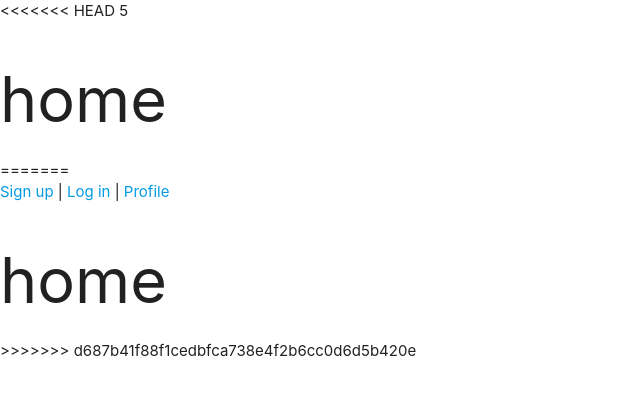
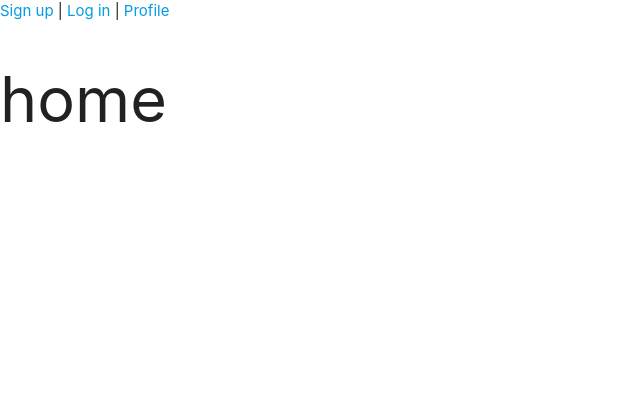
Before and after one commit to klunghamer/Wanderluster, a website: page public/index.html in a window 1280 px wide. Shown: the whole page, without its empty margins (0-640 px from the left). Drawn offline with nearby package versions, Linux system fonts and the light colour scheme; some packages are replaced by stand-ins of ours.

Commit message:
Conflict in index

```diff
--- a/public/index.html
+++ b/public/index.html
@@ -13,18 +13,12 @@
 
   </head>
   <body>
-<<<<<<< HEAD
-    {{2 + 3}}
-  <!-- <div ng-controller="MainCtrl as vm"> -->
-    <main ui-view></main>
-  <!-- </div> -->
-=======
     <header> <a ui-sref="signup">Sign up</a> | <a ui-sref="login">Log in</a> |
       <a ui-sref="profile">Profile</a>
     </header>
 
 
       <main ui-view></main>
->>>>>>> d687b41f88f1cedbfca738e4f2b6cc0d6d5b420e
+
   </body>
 </html>
```
